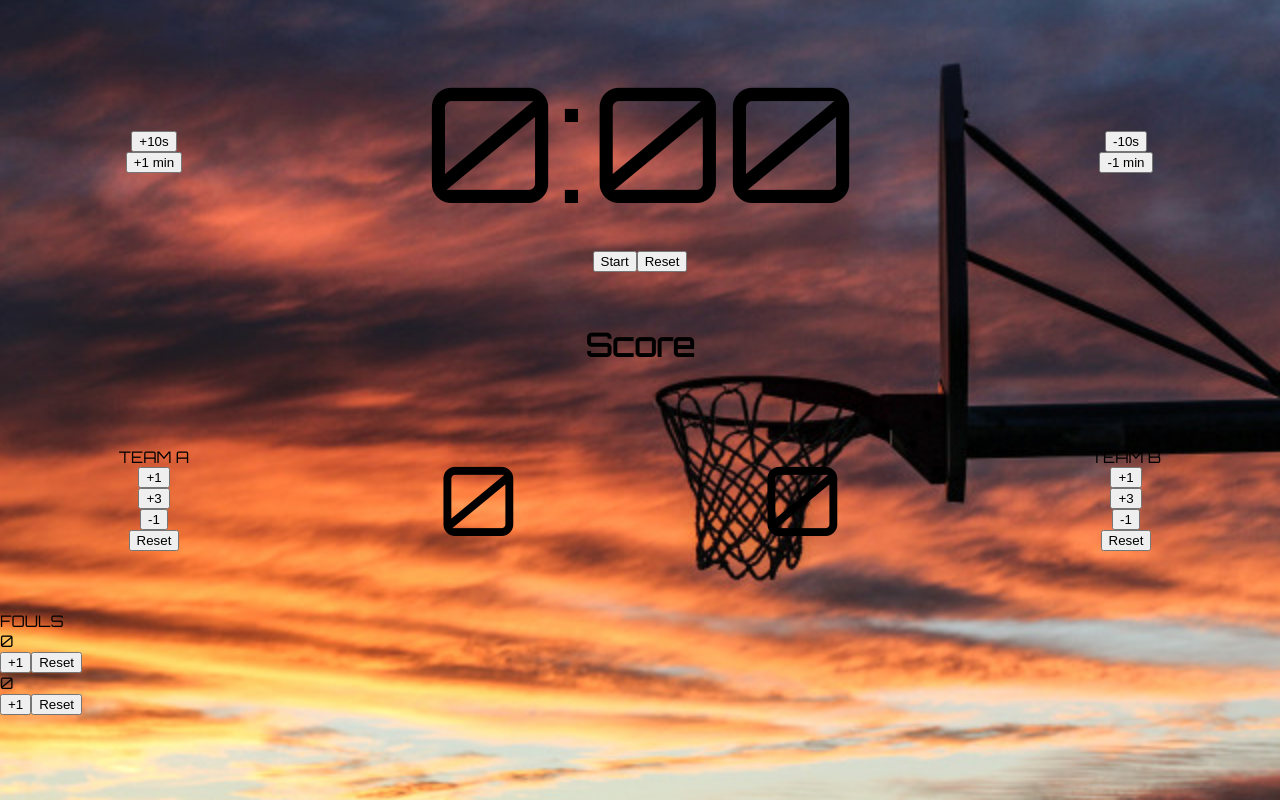
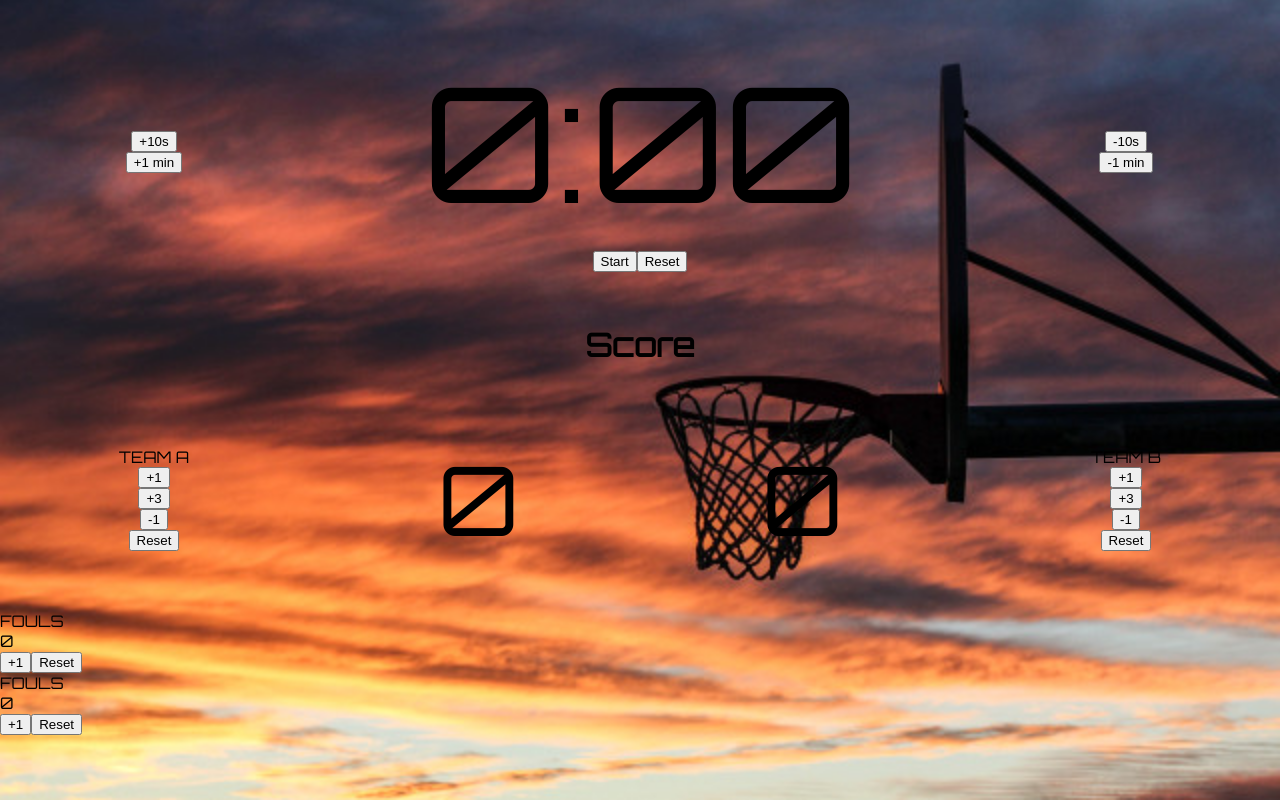
Before and after one commit to lroberts77/Tdd-react-practice, a React (Create React App) app: page / in a window 1280 px wide. Built offline with nearby package versions, Linux system fonts and the light colour scheme.

Commit message:
added div with title fouls for team b and passed test

```diff
--- a/src/Counter.js
+++ b/src/Counter.js
@@ -158,6 +158,7 @@ export default function Counter() {
           <div id="fouls-b">{foulsb}</div>
           <button id="foulsplus1-btnb" onClick={() => setfoulsb( foulsb + 1)}>+1</button>
           <button id="fouls-btnb" onClick={() => setfoulsb( foulsb = 0 )}>Reset</button>
+          <div className="fouls-teamb">FOULS</div>
           <div id="fouls-a">{foulsa}</div>
           <button id="foulsplus1-btna" onClick={() => setfoulsa( foulsa + 1)}>+1</button>
           <button id="fouls-btna" onClick={() => setfoulsa( foulsa = 0 )}>Reset</button>
```
